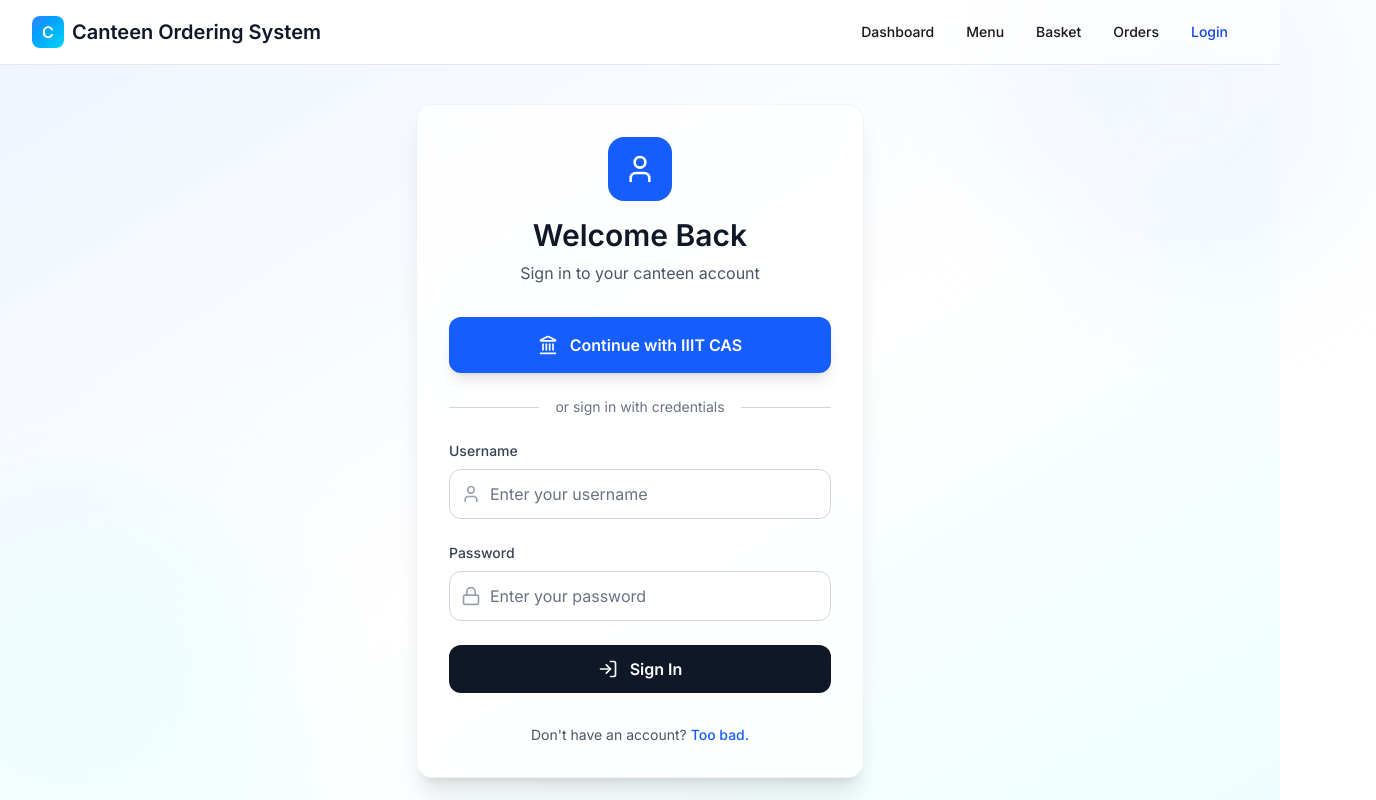
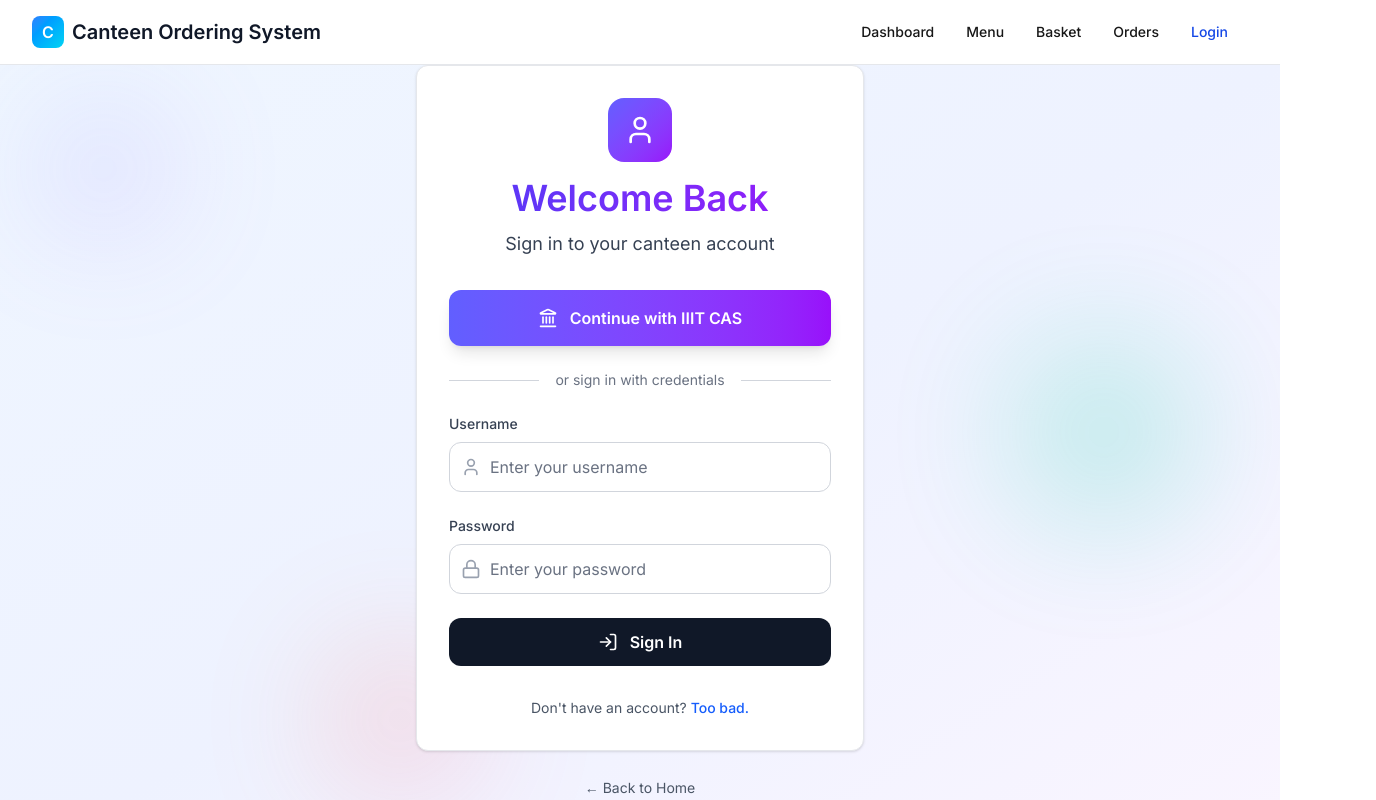
Before and after one commit to sanyamseac/cos, a SvelteKit app: page /login in a window 1280 px wide. Shown: the top 800 px of the page, 1376 px wide, since content can reach past the window. Built offline with nearby package versions, Linux system fonts and the light colour scheme; no server answers.

Commit message:
change login page theme slightly

```diff
--- a/src/routes/login/+page.svelte
+++ b/src/routes/login/+page.svelte
@@ -14,21 +14,24 @@
 	<meta name="description" content="Sign in to your IIIT Canteen account to start ordering food." />
 </svelte:head>
 
-<div class="min-h-screen bg-gradient-to-br from-blue-50 via-white to-cyan-50 dark:from-gray-900 dark:via-gray-900 dark:to-gray-800 flex items-center justify-center px-4 sm:px-6 lg:px-8">
-	<!-- Background decorative elements -->
-	<div class="absolute -top-24 -right-24 h-96 w-96 rounded-full bg-blue-100 opacity-30 blur-3xl dark:bg-blue-900/20"></div>
-	<div class="absolute -bottom-24 -left-24 h-96 w-96 rounded-full bg-cyan-100 opacity-30 blur-3xl dark:bg-cyan-900/20"></div>
+<div class="min-h-screen pb-20 bg-gradient-to-br from-blue-50 via-indigo-50 to-purple-50 dark:from-gray-900 dark:via-gray-800 dark:to-gray-900 flex items-center justify-center px-8 sm:px-10 lg:px-20 relative overflow-hidden">
+	<!-- Decorative background elements -->
+	<div class="absolute inset-0 opacity-20">
+		<div class="absolute top-10 left-10 w-32 h-32 bg-gradient-to-br from-blue-400 to-purple-500 rounded-full blur-3xl"></div>
+		<div class="absolute top-1/3 right-20 w-48 h-48 bg-gradient-to-br from-emerald-400 to-teal-500 rounded-full blur-3xl"></div>
+		<div class="absolute bottom-20 left-1/4 w-40 h-40 bg-gradient-to-br from-orange-400 to-pink-500 rounded-full blur-3xl"></div>
+	</div>
 
-	<div class="relative w-full max-w-md">
+	<div class="relative z-10 w-full max-w-md">
 		<!-- Login Card -->
-		<div class="bg-white/80 backdrop-blur-sm dark:bg-gray-800/80 rounded-2xl shadow-xl border border-gray-200/50 dark:border-gray-700/50 p-8">
+		<div class="bg-white dark:bg-gray-800 border border-gray-200 dark:border-gray-700 rounded-xl p-8 shadow-sm">
 			<!-- Header -->
 			<div class="text-center mb-8">
-				<div class="mx-auto w-16 h-16 bg-blue-600 rounded-2xl flex items-center justify-center mb-4">
+				<div class="mx-auto w-16 h-16 bg-gradient-to-br from-indigo-500 to-purple-600 rounded-2xl flex items-center justify-center mb-4">
 					<User class="w-8 h-8 text-white" />
 				</div>
-				<h1 class="text-3xl font-bold text-gray-900 dark:text-white mb-2">Welcome Back</h1>
-				<p class="text-gray-600 dark:text-gray-300">Sign in to your canteen account</p>
+				<h1 class="text-4xl font-bold mb-3 bg-gradient-to-r from-indigo-600 to-purple-600 bg-clip-text text-transparent">Welcome Back</h1>
+				<p class="text-lg text-gray-700 dark:text-gray-300">Sign in to your canteen account</p>
 			</div>
 
 			<!-- Error Message -->
@@ -36,20 +39,16 @@
 				<div class="mb-6 p-4 bg-red-50 dark:bg-red-900/20 border border-red-200 dark:border-red-800 rounded-lg">
 					<p class="text-red-600 dark:text-red-400 text-sm">{form.message}</p>
 				</div>
-			{/if}
-
-			<!-- CAS Login (Primary) -->
+			{/if}			<!-- CAS Login (Primary) -->
 			<form method="post" action="?/oauth&redirect={redirectUrl}" use:enhance>
 				<button
 					type="submit"
-					class="w-full mb-6 flex items-center justify-center gap-3 px-6 py-4 bg-blue-600 hover:bg-blue-700 text-white font-semibold rounded-xl transition-all duration-200 shadow-lg hover:shadow-xl focus:ring-4 focus:ring-blue-600/25 focus:outline-none group"
+					class="w-full mb-6 flex items-center justify-center gap-3 px-6 py-4 bg-gradient-to-r from-indigo-500 to-purple-600 hover:from-indigo-600 hover:to-purple-700 text-white font-semibold rounded-xl transition-all duration-300 shadow-lg hover:shadow-xl focus:ring-4 focus:ring-indigo-500/25 focus:outline-none group"
 				>
 					<Landmark class="w-5 h-5 group-hover:scale-110 transition-transform" />
 					Continue with IIIT CAS
 				</button>
-			</form>
-
-			<!-- Divider -->
+			</form>			<!-- Divider -->
 			<div class="relative my-6">
 				<div class="absolute inset-0 flex items-center">
 					<div class="w-full border-t border-gray-300 dark:border-gray-600"></div>
```
